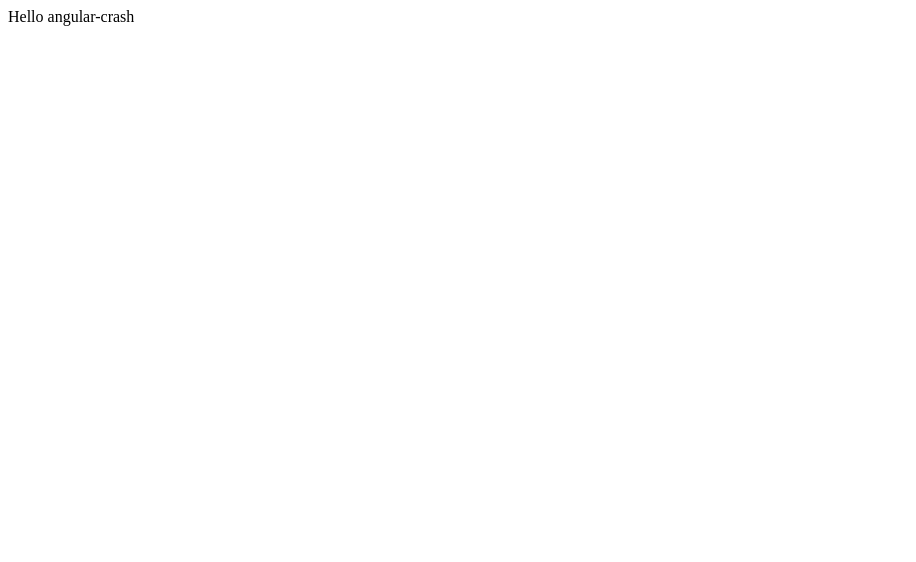
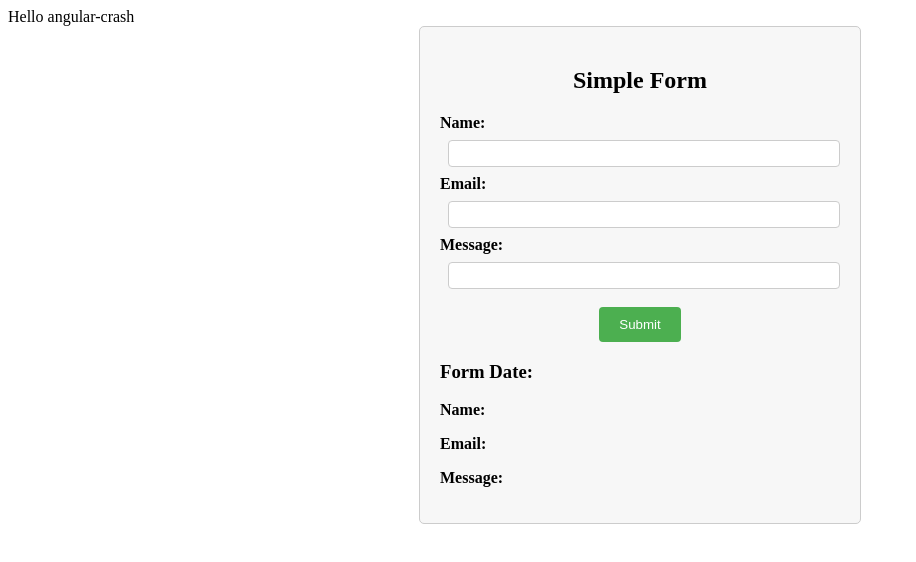
Before and after one commit to FunkyRobot73/skills, an Angular app: page / in a window 1280 px wide. Shown: the top 562 px of the page, without its empty margins (0-916 px from the left). Built offline with nearby package versions, Linux system fonts and the light colour scheme.

Commit message:
Two Way Data Binding example

```diff
--- a/src/app/app.component.html
+++ b/src/app/app.component.html
@@ -1,2 +1,3 @@
 Hello {{title}}
+<app-first></app-first>
 <router-outlet></router-outlet>
--- a/src/app/app.module.ts
+++ b/src/app/app.module.ts
@@ -4,6 +4,7 @@ import { BrowserModule } from '@angular/platform-browser';
 import { AppRoutingModule } from './app-routing.module';
 import { AppComponent } from './app.component';
 import { FirstComponent } from './components/first/first.component';
+import { FormsModule } from '@angular/forms';
 
 @NgModule({
   declarations: [
@@ -12,7 +13,8 @@ import { FirstComponent } from './components/first/first.component';
   ],
   imports: [
     BrowserModule,
-    AppRoutingModule
+    AppRoutingModule,
+    FormsModule
   ],
   providers: [],
   bootstrap: [AppComponent]
--- a/src/app/components/first/first.component.html
+++ b/src/app/components/first/first.component.html
@@ -1 +1,26 @@
-<p>first works!</p>
+<div class="form-container">
+    <h2>Simple Form</h2>
+    <form>
+        <div class="form-group">
+            <label for="name">Name:</label>
+            <input type="text" id="name" [(ngModel)]="name" name="name" required>
+        </div>
+        <div class="form-group">
+            <label for="email">Email:</label>
+            <input type="text" id="email" [(ngModel)]="email" name="email" required>
+        </div>
+        <div class="form-group">
+            <label for="message">Message:</label>
+            <input type="text" id="message" [(ngModel)]="message" name="message" required>
+        </div>
+        <button type="submit"> Submit</button>
+    </form>
+
+    <div>
+        <h3>Form Date:</h3>
+        <p><strong>Name: {{ name }}</strong></p>
+        <p><strong>Email: {{ email }}</strong></p>
+        <p><strong>Message: {{ message }}</strong></p>
+    </div>
+
+</div>
--- a/src/app/components/first/first.component.scss
+++ b/src/app/components/first/first.component.scss
@@ -0,0 +1,43 @@
+.form-container {
+    max-width: 400px;
+    margin: auto;
+    padding: 20px;
+    border: 1px solid #ccc;
+    border-radius: 5px;
+    background-color: #f7f7f7;
+}
+
+h2 {
+    text-align: center;
+}
+
+form-group {
+    margin-bottom: 15px;
+}
+
+label {
+    display:block;
+    font-weight: bold;
+}
+
+input[type="text"],
+input[type="email"],
+textarea {
+    width: 95%;
+    margin:8px;
+    padding: 5px;
+    border: 1px solid #ccc;
+    border-radius: 4px;
+}
+
+button[type="submit"] {
+    display: block;
+    margin:auto;
+    margin-top: 10px;
+    padding: 10px 20px;
+    background-color: #4caf50;
+    color: white;
+    border: none;
+    border-radius: 4px;
+    cursor: pointer;
+}
--- a/src/app/components/first/first.component.ts
+++ b/src/app/components/first/first.component.ts
@@ -7,4 +7,8 @@ import { Component } from '@angular/core';
 })
 export class FirstComponent {
 
+  name: string = "";
+  email: string = "";
+  message: string = "";
+
 }
```
